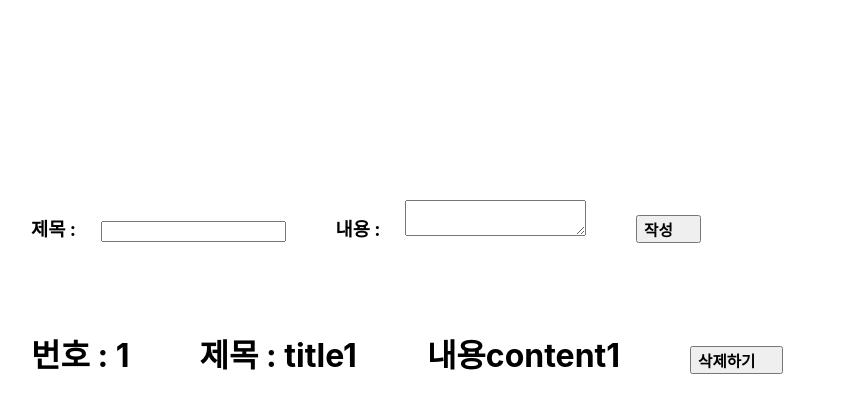
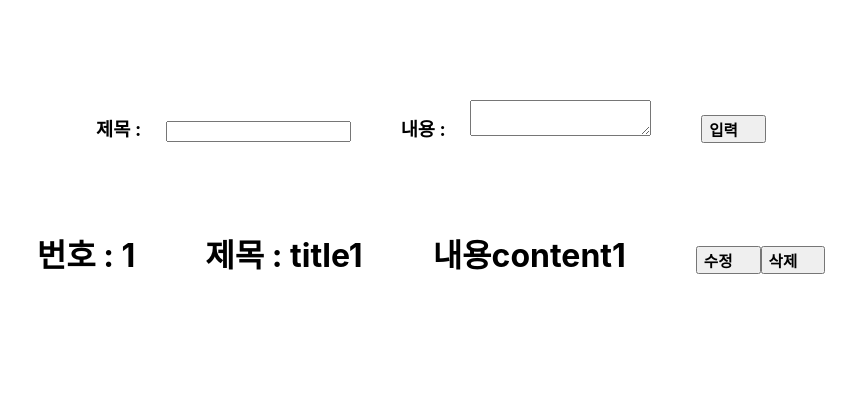
Before and after one commit to ppoox/React, a React (Create React App) app: page / in a window 1280 px wide. Shown: the top 412 px of the page, without its empty margins (209-1065 px from the left). Built offline with nearby package versions, Linux system fonts and the light colour scheme.

Commit message:
Update : add update method

```diff
--- a/src/App.js
+++ b/src/App.js
@@ -24,22 +24,26 @@ class App extends Component {
       this.setState({
       boards: this.state.boards.concat(obj)
       }, () => console.log(this.state.boards));
-
   }
 
-  deleteBtn = (dNum) => {
+  delete = (dNum) => {
       this.setState({
           boards: this.state.boards.filter(boards => boards.num !== dNum)
       })
   }
 
+  update = (data) => {
+    this.setState({
+      boards: this.state.boards.map(board => board.num === data.num ? ({...board, title: data.title, content: data.content}): board)
+    })
+  }
+
   render(){
       return(
-          <div className="boardInsert">
+          <div className="App">
               <BoardInsert insert={this.insert}/>
-
               {this.state.boards.map((board) =>
-                  <BoardList key={board.num} num={board.num} title={board.title} content={board.content} delete={this.deleteBtn}/>
+                  <BoardList key={board.num} num={board.num} title={board.title} content={board.content} delete={this.delete} update={this.update}/>
                )}
           </div>
       )
--- a/src/BoardInsert.js
+++ b/src/BoardInsert.js
@@ -20,8 +20,8 @@ class BoardInsert extends Component{
                   <span><h3>제목 : </h3></span>
                   <input className="titleInsert" id="title" name="title"></input>
                   <span><h3>내용 : </h3></span>
-                  <textarea className="contentInsert" id="content" name="comtent"></textarea>
-                  <button type="submit"><h3>작성</h3></button>
+                  <textarea className="contentInsert" id="content" name="content"></textarea>
+                  <button type="submit"><h3>입력</h3></button>
               </form>
             </div>
         )
--- a/src/BoardList.js
+++ b/src/BoardList.js
@@ -1,10 +1,25 @@
 import React, { Component } from 'react';
 import './css/BoardList.css';
+import BoardUpdate from './BoardUpdate';
 
 class BoardList extends Component {
+    state= {
+        hideUpdate: true
+    }
 
-    deleteBtn = (e) => {
+    deleteBtn = () => {
         this.props.delete(this.props.num);
+    }
+
+    updateBtn = () => {
+        this.setState({
+            hideUpdate:false
+        })
+    }
+    updateBtn2 = (hideUpdate) => {
+        this.setState({
+            hideUpdate: hideUpdate
+        })
     }
 
     render() {
@@ -13,7 +28,9 @@ class BoardList extends Component {
                 <h1>번호 : {this.props.num}</h1>
                 <h1>제목 : {this.props.title}</h1>
                 <h1>내용{this.props.content}</h1>
-                <button type="button" onClick={this.deleteBtn}><h3>삭제하기</h3></button>
+                { !this.state.hideUpdate && <BoardUpdate num={this.props.num} update={this.props.update} updateBtn2={this.updateBtn2}/> }
+                { this.state.hideUpdate && <button type="button" onClick={this.updateBtn}><h3>수정</h3></button> }
+                <button type="button" onClick={this.deleteBtn}><h3>삭제</h3></button>
             </div>
         )
     }
--- /dev/null
+++ b/src/BoardUpdate.js
@@ -0,0 +1,32 @@
+import React, { Component } from 'react';
+
+class BoardUpdate extends Component {
+    updateSubmit = (e) => {
+        e.preventDefault();
+
+        let obj={
+            num: this.props.num,
+            title: e.target.title.value,
+            content: e.target.content.value,
+        }
+        let hideUpdate=true;
+        this.props.update(obj);
+        this.props.updateBtn2(hideUpdate);
+    }
+
+    render(){
+        return(
+            <div className="boardUpdate">
+                <form onSubmit={this.updateSubmit}>
+                  <span><h3>제목 : </h3></span>
+                  <input className="titleUpdate" id="title" name="title"></input>
+                  <span><h3>내용 : </h3></span>
+                  <textarea className="contentUpdate" id="content" name="content"></textarea>
+                  <button type="submit"><h3>수정</h3></button>
+              </form>
+            </div>
+        )
+    }
+}
+
+export default BoardUpdate
--- a/src/css/BoardList.css
+++ b/src/css/BoardList.css
@@ -12,3 +12,6 @@ h3 {
 .boardList:first-child{
     padding-top: 200px;
 }
+#updateForm{
+    display: none;
+}
```
